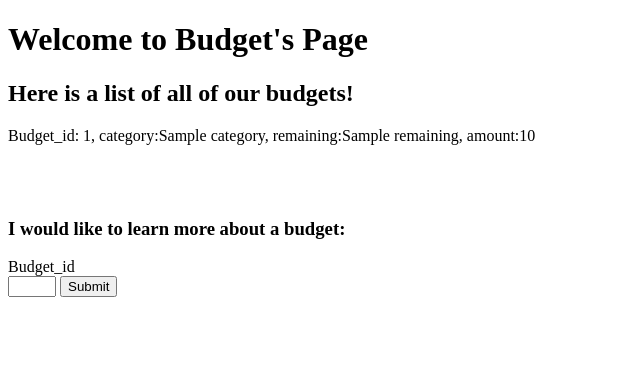
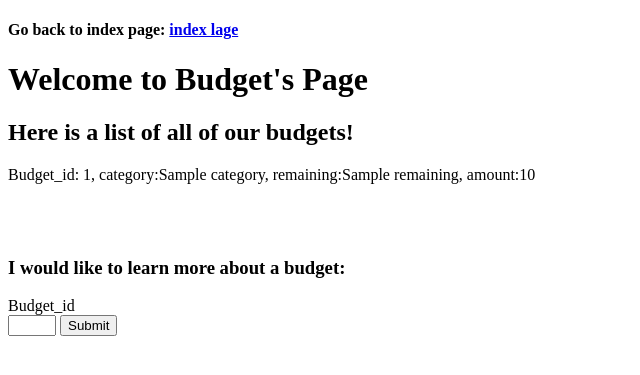
Before and after one commit to yuyitang2820/webserver2, a Flask app: template templates/budgets.html in a window 1280 px wide. Shown: the top 375 px of the page, without its empty margins (0-640 px from the left). Run offline with Flask 2, Linux system fonts and the light colour scheme; the template is opened without the code that fills it: most values are stand-ins (such as "Sample title", 1, 10 or a date in 2020); parts of the project's set-up code (start-up, migrations or seed data) failed here and were passed over.

Commit message:
go back to index page, body tag

```diff
--- a/templates/budgets.html
+++ b/templates/budgets.html
@@ -1,8 +1,10 @@
 <!DOCTYPE html>
 <html>
+
+<body>
+<h4>Go back to index page: <a href='/'>index lage</a></h4>
 <h1>Welcome to Budget's Page</h1>
 
-<body>
      <div>
         <h2>Here is a list of all of our budgets!</h2>
         {% for n in data %}
--- a/templates/events_by_member.html
+++ b/templates/events_by_member.html
@@ -31,4 +31,4 @@
 </body>
 
 
-    </html>
+</html>
--- a/templates/expenses.html
+++ b/templates/expenses.html
@@ -1,9 +1,11 @@
 <!DOCTYPE html>
 
 <html>
-<h1>Welcome to Expense's Page</h1>
 
 <body>
+
+<h4>Go back to index page: <a href='/'>index lage</a></h4>
+<h1>Welcome to Expense's Page</h1>
 
      <div>
      <h2>Here is a list of all of our expenses!</h2>
--- a/templates/individual_budget.html
+++ b/templates/individual_budget.html
@@ -1,7 +1,9 @@
 <!DOCTYPE html>
 
 <html>
+<body>
 
+<h4>Go back to index page: <a href='/'>index lage</a></h4>
 <h1>Hi, this is the all the information for budget {{data.budget_id}}</h1>
 
 {% if data.exists == False%}
@@ -49,4 +51,5 @@
 
 {% endif %}
 
+</body>
 </html>
--- a/templates/individual_expense.html
+++ b/templates/individual_expense.html
@@ -1,7 +1,9 @@
 <!DOCTYPE html>
 
 <html>
+<body>
 
+<h4>Go back to index page: <a href='/'>index lage</a></h4>
 <h1>Hi, this is the all the information for expense {{data.expense_id}}</h1>
 
 {% if data.exists == False%}
@@ -42,4 +44,5 @@
 </div>
 {% endif %}
 
+</body>
 </html>
```
